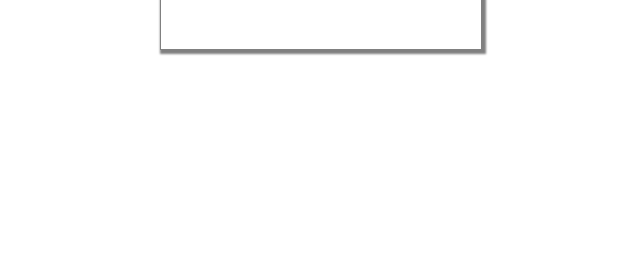
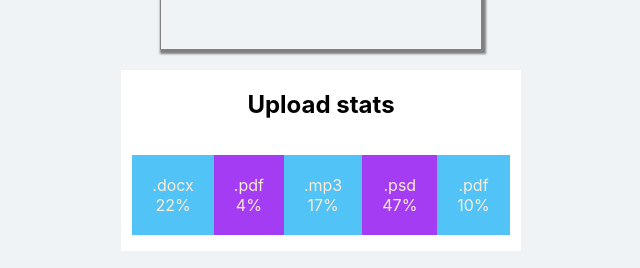
Before and after one commit to MartFrida/goit-react-hw-01-components, a React (Create React App) app: page / in a window 1280 px wide. Shown: the part 672-940 px from the top of the page, without its empty margins (319-959 px from the left). Before the commit the page ends 800 px from the top, so only its background shows below. Built offline with nearby package versions, Linux system fonts and the light colour scheme.

Commit message:
statistic style with color props

```diff
--- a/src/components/App.jsx
+++ b/src/components/App.jsx
@@ -1,5 +1,5 @@
 import { Profile } from "./Profile/Profile";
-import { Statistics } from "./Statistics/Statistics";
+import { Statistics } from "./Statistics/StatisticStyled";
 import { FriendList } from "./FriendList/FriendList";
 import { TransactionHistory } from "./TransactionHistory/TransactionHistory";
 
@@ -13,8 +13,8 @@ export const App = () => {
   return (
     <>
       <Profile user={{ ...infoUser }} />
-      {/* <Statistics title="Upload stats" stats={data} />
-      <FriendList friends={friends} />;
+      <Statistics title="Upload stats" stats={data} />
+      {/* <FriendList friends={friends} />;
       <TransactionHistory items={transactions} /> */}
     </>
   );
--- /dev/null
+++ b/src/components/Statistics/Statistic.styled.js
@@ -0,0 +1,32 @@
+import styled from "styled-components";
+
+export const StyledSection = styled.section`
+background-color: white;
+  display: flex;
+  flex-direction: column;
+  align-items: center;
+  margin: 20px auto;
+  width:400px;
+`
+export const StyledList = styled.ul`
+display: flex;
+  list-style: none;
+  padding:0;
+`
+
+export const StyledItem = styled.li`
+${'' /* background-color: #52c3f7; */}
+  /* #a33cf3 */
+  /* #e74b69 */
+  /* #20b8c5 */
+  background-color:${props => props.$index % 2 === 0 ? '#52c3f7' : '#a33cf3'};
+  color: antiquewhite;
+  padding: 20px;
+  display: flex;
+  flex-direction: column;
+  align-items: center;
+`
+
+export const StyledLabel = styled.label`
+padding-bottom: 10px;
+`
--- /dev/null
+++ b/src/components/Statistics/StatisticStyled.jsx
@@ -0,0 +1,19 @@
+import React from "react";
+import { StyledItem, StyledList, StyledSection } from "./Statistic.styled";
+
+export const Statistics = ({ title, stats }) => {
+  return <>
+    <StyledSection>
+      {title && <h2 className="title">{title}</h2>}
+      <StyledList>
+        {stats.map((item, index) => {
+          const { id, label, percentage } = item;
+          return (<StyledItem $index={index} key={id}>
+            <span className="label">{label}</span>
+            <span className="percentage">{percentage}%</span>
+          </StyledItem>)
+        })}
+      </StyledList>
+    </StyledSection>
+  </>
+}
--- a/src/components/Statistics/Statistics.jsx
+++ /dev/null
@@ -1,21 +0,0 @@
-import React from "react";
-
-export const Statistics = ({ stats }) => {
-
-  return <>
-    <section className="statistics">
-      <h2 className="title">Upload stats</h2>
-
-      <ul className="stat-list">
-        {stats.map(item => {
-          const { id, label, percentage } = item;
-          console.log(id, label, percentage)
-          return (<li key={id} className="item">
-            <span className="label">{label}</span>
-            <span className="percentage">{percentage}%</span>
-          </li>)
-        })}
-      </ul>
-    </section>
-  </>
-}
--- a/src/index.css
+++ b/src/index.css
@@ -1,4 +1,5 @@
-@import-normalize; /* bring in normalize.css styles */
+@import-normalize;
+/* bring in normalize.css styles */
 
 body {
   margin: 0;
@@ -7,6 +8,7 @@ body {
     sans-serif;
   -webkit-font-smoothing: antialiased;
   -moz-osx-font-smoothing: grayscale;
+  background-color: #eff3f6;
 }
 
 code {
```
